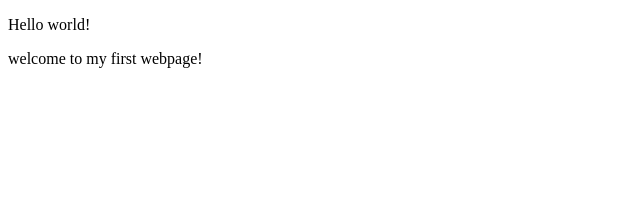
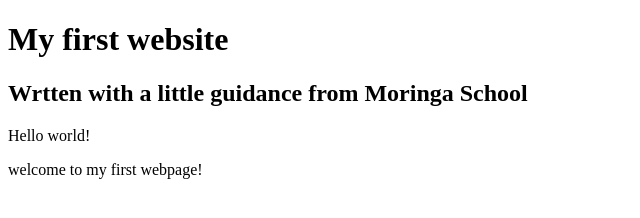
Before and after one commit to priscillapepe/my-first-webpage, a plain HTML site: page my-first-webpage.html in a window 1280 px wide. Shown: the whole page, without its empty margins (0-640 px from the left). Drawn offline with Linux system fonts and the light colour scheme.

Commit message:
add header block elements

```diff
--- a/my-first-webpage.html
+++ b/my-first-webpage.html
@@ -4,6 +4,9 @@
         <title>My first webpage</title>
     </head>
     <body>
+<h1>My first website</h1>
+<h2>Wrtten with a little guidance from Moringa School</h2>
+
        <p>Hello world!</p>
         <p>welcome to my first webpage!</p>
     </body>
```
